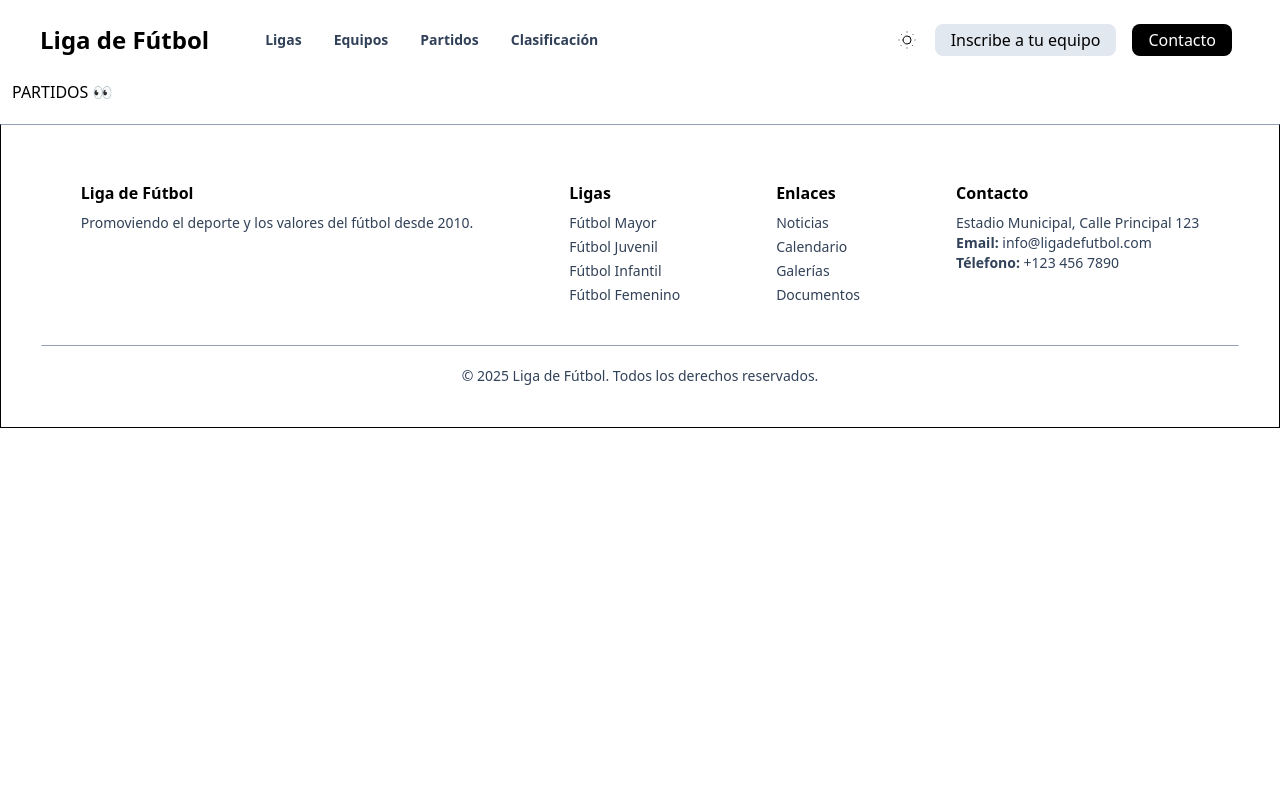
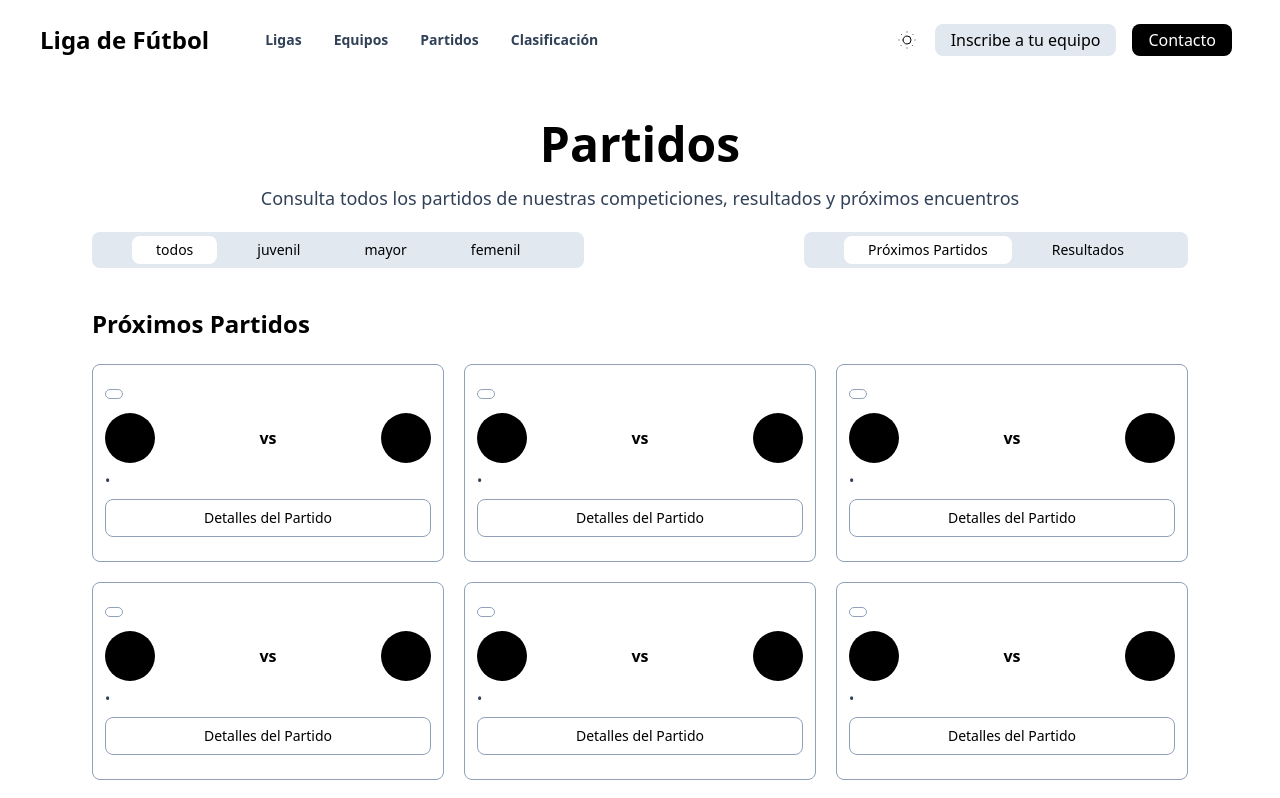
Before and after one commit to GrandMostach0/plataformaLigaFutbol, a React (Vite) app: page /partidos in a window 1280 px wide. Shown: the top 798 px of the page. Built offline with nearby package versions, Linux system fonts and the light colour scheme.

Commit message:
page para ver partidos listo

```diff
--- a/src/components/CardPartido.jsx
+++ b/src/components/CardPartido.jsx
@@ -1,7 +1,7 @@
 import { Link } from "react-router"
 function CardPartido({categoria, equipoLocal, equipoVisitante, fecha, horario, ubicacion}){
     return(
-        <div className="border px-3 py-4 border-slate-400 rounded-lg my-5">
+        <div className="border px-3 py-4 border-slate-400 rounded-lg">
 
             <p className=" border border-slate-400 text-xs inline-block py-1 px-2 rounded-lg mb">{categoria}</p>
 
--- a/src/pages/Equipos/Equipos.jsx
+++ b/src/pages/Equipos/Equipos.jsx
@@ -6,8 +6,8 @@ function Equipos(){
 
     return(
         <>
-        <div className="text-center">
-            <h1 className="font-bold text-4xl">Equipos</h1>
+        <div className="text-center my-5 py-5">
+            <h1 className="title">Equipos</h1>
             <p className="text-lg text-slate-700">Descubre todos los equipos participantes en la liga</p>
 
             <div className="rounded-lg inline-block py-1 px-8 text-sm mt-5 bg-slate-200">
--- a/src/pages/Home/Home.jsx
+++ b/src/pages/Home/Home.jsx
@@ -50,15 +50,17 @@ function Home(){
                         </div>
                     </div>
 
-                    <CardPartido equipoLocal="Puebla" equipoVisitante="Puebla2" categoria="infantil" fecha="12 Mayo 2025" horario="15:00" ubicacion="Estadio Municipal"/>
+                    <div className="grid grid-cols-1 gap-5">
+                        <CardPartido equipoLocal="Puebla" equipoVisitante="Puebla2" categoria="infantil" fecha="12 Mayo 2025" horario="15:00" ubicacion="Estadio Municipal"/>
 
-                    <CardPartido equipoLocal="Puebla" equipoVisitante="Puebla2" categoria="infantil" fecha="12 Mayo 2025" horario="15:00" ubicacion="Estadio Municipal"/>
+                        <CardPartido equipoLocal="Puebla" equipoVisitante="Puebla2" categoria="infantil" fecha="12 Mayo 2025" horario="15:00" ubicacion="Estadio Municipal"/>
 
-                    <CardPartido equipoLocal="Puebla" equipoVisitante="Puebla2" categoria="infantil" fecha="12 Mayo 2025" horario="15:00" ubicacion="Estadio Municipal"/>
+                        <CardPartido equipoLocal="Puebla" equipoVisitante="Puebla2" categoria="infantil" fecha="12 Mayo 2025" horario="15:00" ubicacion="Estadio Municipal"/>
 
-                    <CardPartido equipoLocal="Puebla" equipoVisitante="Puebla2" categoria="infantil" fecha="12 Mayo 2025" horario="15:00" ubicacion="Estadio Municipal"/>
+                        <CardPartido equipoLocal="Puebla" equipoVisitante="Puebla2" categoria="infantil" fecha="12 Mayo 2025" horario="15:00" ubicacion="Estadio Municipal"/>
+                    </div>
 
-                    <Link className="border block text-center bg-black text-white py-2 rounded-lg font-bold" to="/partidos">Ver más</Link>
+                    <Link className="border block text-center bg-black text-white py-2 rounded-lg font-bold mt-5" to="/partidos">Ver más</Link>
 
                 </section>
                 <section className="flex-1/3">
--- a/src/pages/Partidos/Partidos.jsx
+++ b/src/pages/Partidos/Partidos.jsx
@@ -1,7 +1,68 @@
+import { useEffect, useState } from "react";
+import CardPartido from '../../components/CardPartido'
+function Partidos() {
+    const [opcionSeleccionado, setOpcionSeleccionado] = useState(0);
+    const ligasEquipos = ['todos', 'juvenil', 'mayor', 'femenil'];
 
-function Partidos() {
+    const [opSec, setOpSec] = useState(0);
+    const fechaPartidos = ['Próximos Partidos', 'Resultados'];
+
+    useEffect(() => {
+        setOpSec(0);
+    }, [opcionSeleccionado]);
+
     return(
-        <h2>PARTIDOS 👀</h2>
+        <>
+        <div className="text-center my-5 py-5">
+            <h1 className="title">Partidos</h1>
+            <p className="text-lg text-slate-700">Consulta todos los partidos de nuestras competiciones, resultados y próximos encuentros</p>
+
+            <div className="flex items-center justify-between px-20">
+                <div className="rounded-lg inline-block py-1 px-8 text-sm mt-5 bg-slate-200">
+                    {ligasEquipos.map((liga, index) => (
+                        <p
+                        className={`inline-block px-6 mx-2 border-none py-1 rounded-lg cursor-pointer
+                            ${ index === opcionSeleccionado ? 'bg-white' : ''}
+                            `}
+                        key={index}
+                        onClick={() => setOpcionSeleccionado(index)}
+                        >
+                            {liga}
+                        </p>
+                    ))}
+                </div>
+
+                <div className="rounded-lg inline-block py-1 px-8 text-sm mt-5 bg-slate-200">
+                    {fechaPartidos.map((liga, index) => (
+                        <p
+                        className={`inline-block px-6 mx-2 border-none py-1 rounded-lg cursor-pointer
+                            ${ index === opSec ? 'bg-white' : ''}
+                            `}
+                        key={index}
+                        onClick={() => setOpSec(index)}
+                        >
+                            {liga}
+                        </p>
+                    ))}
+                </div>
+            </div>
+        </div>
+
+        <section className="px-20">
+            <p className="font-bold text-2xl">{fechaPartidos[opSec]}</p>
+            <br />
+            <div className="grid grid-cols-3 gap-5">
+                <CardPartido />
+                <CardPartido />
+                <CardPartido />
+                <CardPartido />
+                <CardPartido />
+                <CardPartido />
+            </div>
+
+        </section>
+
+        </>
     )
 }
 
```
